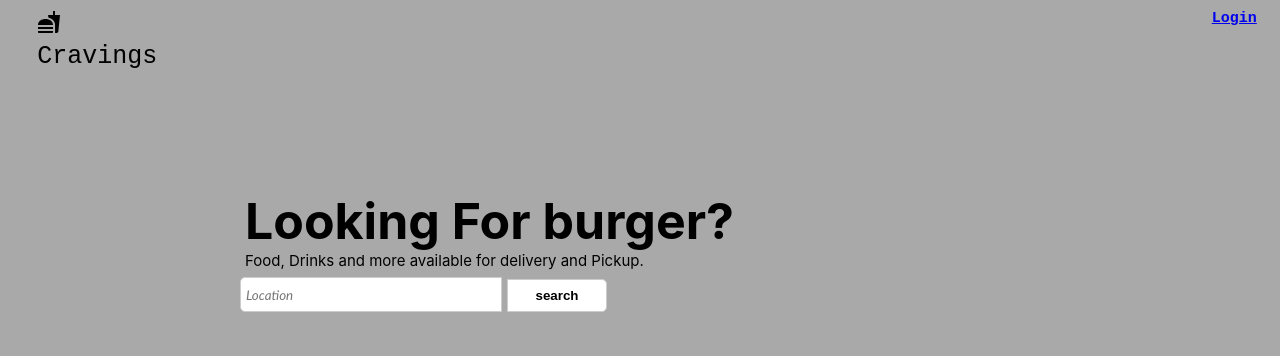
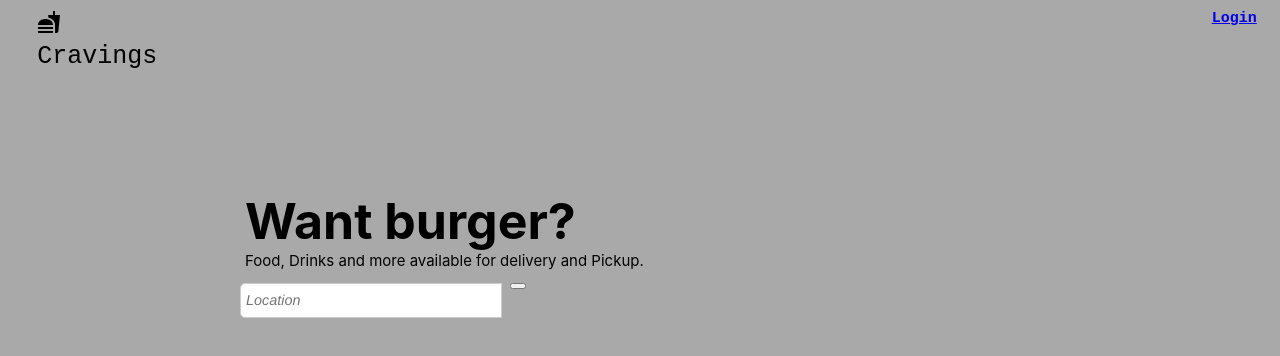
Before and after one commit to shivam2093/Craving, a React (Create React App) app in the folder cravings/: page / in a window 1280 px wide. Shown: the top 356 px of the page. Built offline with nearby package versions, Linux system fonts and the light colour scheme; no server answers.

Commit message:
Location changes
Signed-off-by: shivam2093 <shivam.patel2093@yahoo.in>

```diff
--- a/cravings/public/index.html
+++ b/cravings/public/index.html
@@ -7,6 +7,7 @@
   <script src="https://unpkg.com/react@16/umd/react.production.min.js"></script>
   <script src="https://unpkg.com/react-dom@16/umd/react-dom.production.min.js"></script>
   <script src="https://code.iconify.design/1/1.0.7/iconify.min.js"></script>
+  <script src="http://ajax.googleapis.com/ajax/libs/jquery/1.7.1/jquery.min.js" type="text/javascript"></script>
 
 
   <meta name="viewport" content="width=device-width, initial-scale=1.0" />
--- a/cravings/src/Search.css
+++ b/cravings/src/Search.css
@@ -19,21 +19,33 @@ font-size: 15px;
   font-size: 50px;
 }
 
+.arrows{
+position: absolute;
+margin-top: 1%;
+}
+.arrow1{
+
+  margin-left: 20%;
+  margin-bottom: 30%;
+
+
+}
+#arrow1{
+margin-left: 5% ;
+}
 #word{
 
   font-size: 50px;
 
 }
 
-.btnandtext{
 
-margin-top: 7px;
 
-}
-
-.fontarr{
-
-font-family: 'Trebuchet MS', 'Lucida Sans Unicode', 'Lucida Grande', 'Lucida Sans', Arial, sans-serif;
+#fontarr{
+text-overflow: ellipsis;
+color:rgb(45, 49, 56);
+font-family: "Helvetica Neue", Helvetica;
+font-size: 0.9pc;
 
 
 }
--- a/cravings/src/Search.js
+++ b/cravings/src/Search.js
@@ -2,15 +2,21 @@ import React from "react";
 import "./Search.css";
 import location from './location'
 import App from "./App";
-import { BrowserRouter as Router, Switch, Route } from "react-router-dom";
+
+import { CgArrowLongRight } from "react-icons/cg";
+import $ from "jquery";
+
+
+
 
 
 class Search extends React.Component {
 
   constructor(props) {
     super(props);
+
     this.state = {
-
+      context: props.context,
       latitude: null,
       longitude: null,
       userAddress: null
@@ -22,17 +28,25 @@ class Search extends React.Component {
 
   }
 
+
+
   getLocation() {
 
     if (navigator.geolocation) {
 
-      navigator.geolocation.getCurrentPosition(this.getCoordinates);
+      navigator.geolocation.getCurrentPosition(this.getCoordinates, null,
+        { maximumAge: 10000, timeout: 5000, enableHighAccuracy: true });
     }
 
+
+
+
     else {
-      console.log("not Available");
+      console.log("Not Available");
     }
   }
+
+
 
   getCoordinates(position) {
     console.log(position.coords.latitude);
@@ -44,43 +58,58 @@ class Search extends React.Component {
     })
 
     this.reversegeocode();
+  }
+
+
+  reversegeocode() {
+    var apiKey = `AIzaSyBwkDQjGoyB3s2DxdIAdax0_pWeeMFNN1o`;
+    fetch(`https://maps.googleapis.com/maps/api/geocode/json?latlng=${this.state.latitude},${this.state.longitude}&sensor=false&key=${apiKey}`)
+      .then(response => response.json())
+      .then(data => {
+        if (this.setState) {
+          $("#fontarr").attr("value", data.results[0].formatted_address);
+
+
+
+        }
+      })
 
   }
 
-  reversegeocode() {
-
-    fetch(`https://maps.googleapis.com/maps/api/geocode/json?latlng=${this.state.latitude},${this.state.longitude}&sensor=false&key=AIzaSyBwkDQjGoyB3s2DxdIAdax0_pWeeMFNN1o`)
-      .then(response => response.json())
-      .then(data => this.setState({
-        userAddress: data.results[0].formatted_address
-      }))
-  }
 
 
 
   render() {
     // Destructuring state
+
     const { userAddress } = this.state
-    return (
-      <Router>
-        <div className="Search">
-          <div className="food">
-            <h1 id="food">Looking For </h1> <h1 id="word"> </h1>
-            <p>Food, Drinks and more available for delivery and Pickup.</p>
-          </div>
-          <div className="btnandtext">
-            <input type="text" className="fontarr" placeholder="Location" value={userAddress}></input>
-            <Switch>
+
+    window.onload = function () {
 
 
-              <input type="submit" placeholder="Search" value="search" onClick={this.getLocation}></input>
+      document.getElementById("arrow1").click();
+    }
 
-            </Switch>
 
-          </div>
+    return (
+
+      <div className="Search">
+        <div className="food">
+          <h1 id="food">Want </h1> <h1 id="word"> </h1>
+          <p>Food, Drinks and more available for delivery and Pickup.</p>
+        </div>
+        <div className="arrows">
+
+          <input type="text" id="fontarr" placeholder="Location" />
+
+
+          <button id="arrow1" size="5em" onClick={this.getLocation} style={{ position: "absolute" }} />
 
         </div>
-      </Router>
+      </div>
+
+
+
     );
   }
 
--- a/cravings/src/timer.js
+++ b/cravings/src/timer.js
@@ -7,6 +7,8 @@ import $ from "jquery";
     document.getElementById("key").innerHTML = food[rand];
   }, 2000);
 */
+
+
 function Sp() {
   var count = 0;
   var food = ["sushi?", "burger?", "beer?", "chinese?"];
@@ -17,7 +19,7 @@ function Sp() {
         .text(food[count % food.length])
         .fadeIn(400);
     });
-  }, 3000);
+  }, 4000);
 }
 
 export default Sp;
```
Also changed, not shown: cravings/src/index.js (+7 -0 lines).
